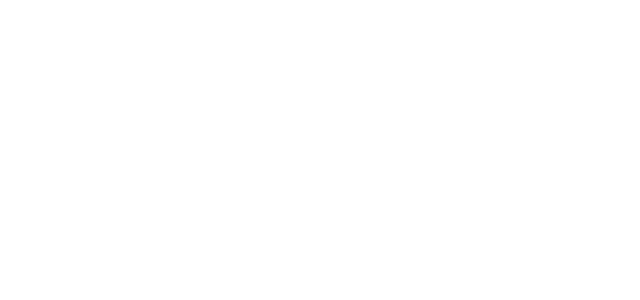
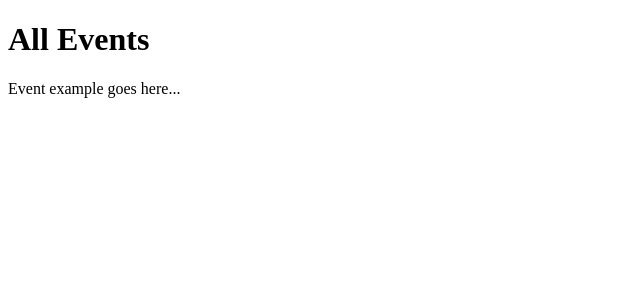
Before and after one commit to PearlR/potluck-planner, a React app: page /all-events in a window 1280 px wide. Shown: the top 300 px of the page, without its empty margins (0-640 px from the left). Built offline with nearby package versions, Linux system fonts and the light colour scheme.

Commit message:
add all events component and route

```diff
--- /dev/null
+++ b/src/components/AllEvents/AllEvents.jsx
@@ -0,0 +1,10 @@
+import React from 'react'
+
+const AllEvents = () => {
+  return <div>
+    <h1>All Events</h1>
+    <p>Event example goes here...</p>
+  </div>
+}
+
+export default AllEvents
--- a/src/index.js
+++ b/src/index.js
@@ -4,6 +4,7 @@
 import { Provider } from 'react-redux'
 import { Router, Route, browserHistory } from 'react-router'
 
+import AllEvents from './components/AllEvents/AllEvents'
 import App from './components/App'
 import CreateEvent from './components/CreateEvent/CreateEvent'
 import DetailsEvent from './components/DetailsEvent/DetailsEvent'
@@ -34,6 +35,7 @@
       <Route path="/invites" component={InvitesEvent} />
       <Route path="/menu" component={MenuEvent} />
       <Route path="/single-event" component={SingleEvent} />
+      <Route path="/all-events" component={AllEvents} />
     </Router>
   </Provider>,
   document.getElementById('root')
```
